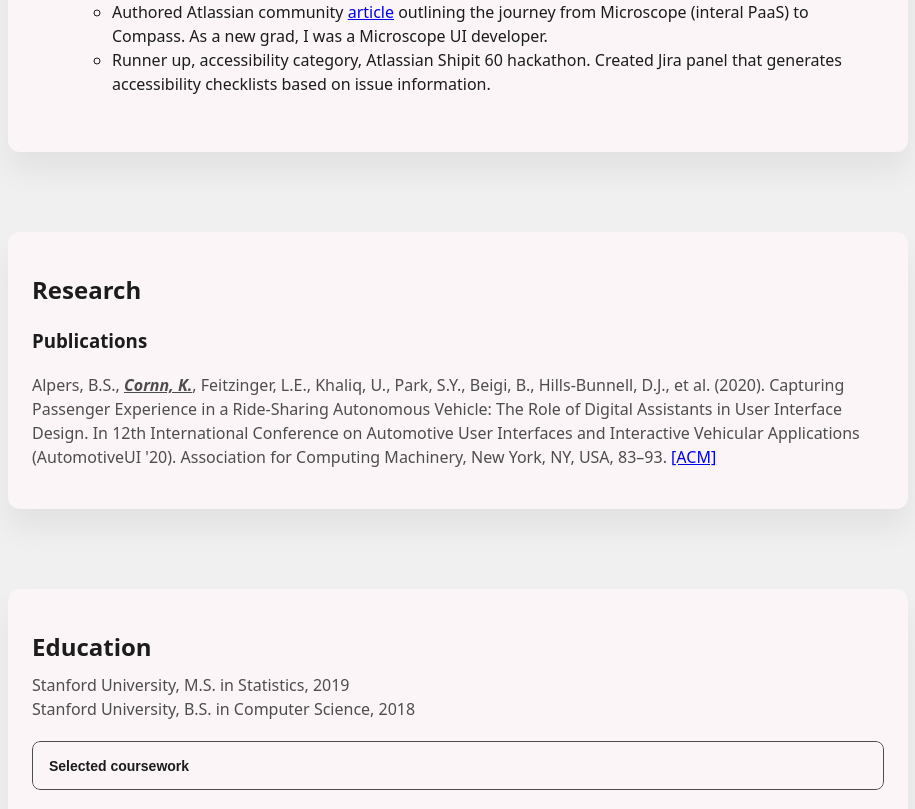
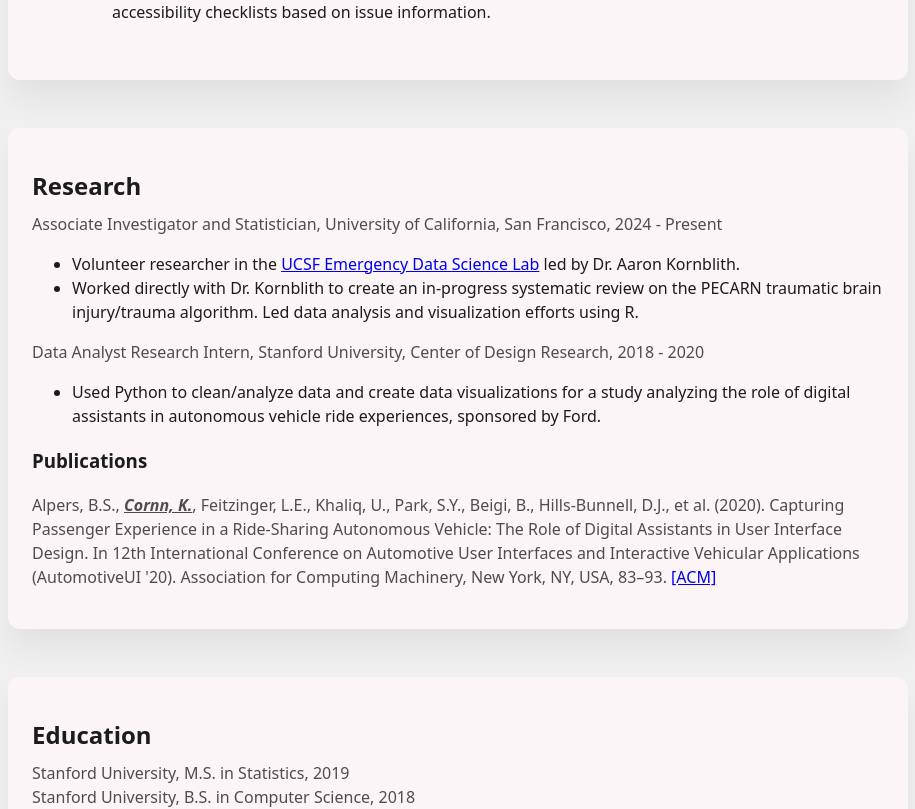
Before and after one commit to kcornn/kcornn.github.io, a React (Vite) app: page / in a window 1280 px wide. Shown: the part 847-1656 px from the top of the page, without its empty margins (182-1097 px from the left). Built offline with nearby package versions, Linux system fonts and the light colour scheme; some icons are missing.

Commit message:
banner on mobile, adding research

```diff
--- a/src/App.css
+++ b/src/App.css
@@ -37,7 +37,7 @@
   width: 100%;
   background: var(--card);
   padding: 40px 24px;
-  margin: 40px auto;
+  margin: 24px auto;
   border-radius: 12px;
   transition:
     background-color 300ms ease,
@@ -59,3 +59,39 @@
   font-weight: 900;
   font-style: italic;
 }
+
+.mobile-banner {
+  display: none;
+}
+
+@media (max-width: 640px) {
+  .mobile-banner {
+    display: flex;
+    align-items: center;
+    justify-content: space-between;
+    gap: 8px;
+    padding: 8px 12px;
+    background: linear-gradient(
+      90deg,
+      rgba(247, 198, 216, 0.14),
+      rgba(100, 108, 255, 0.04)
+    );
+    color: var(--text);
+    border-radius: 8px;
+    width: 80%;
+    margin: 12px 0;
+  }
+
+  .mobile-banner p {
+    margin: 0;
+    font-size: 14px;
+    color: var(--muted);
+  }
+
+  .mobile-banner-close {
+    background: transparent;
+    border: none;
+    color: var(--text);
+    cursor: pointer;
+  }
+}
--- a/src/App.tsx
+++ b/src/App.tsx
@@ -4,6 +4,7 @@
 import { Accordion } from "./components";
 import { ReactTyped } from "react-typed";
 import styled from "@emotion/styled";
+import CloseIcon from "@mui/icons-material/Close";
 import DarkModeIcon from "@mui/icons-material/DarkMode";
 import LightModeIcon from "@mui/icons-material/LightMode";
 import GitHubIcon from "@mui/icons-material/GitHub";
@@ -64,6 +65,23 @@
 function App() {
   const [theme, setTheme] = useState<Theme>(() => getTheme());
 
+  /* MOBILE BANNER */
+  const [showMobileBanner, setShowMobileBanner] = useState<boolean>(() => {
+    if (typeof window === "undefined") return false;
+    try {
+      const dismissed = localStorage.getItem("hideMobileBanner");
+      return dismissed === "true" ? false : window.innerWidth <= 640;
+    } catch {
+      return false;
+    }
+  });
+
+  const dismissMobileBanner = () => {
+    localStorage.setItem("hideMobileBanner", "true"); // can only set strings
+    setShowMobileBanner(false);
+  };
+
+  /* THEME TOGGLING */
   useEffect(() => {
     if (theme === "dark") {
       document.body.classList.add("dark");
@@ -116,9 +134,20 @@
 
       <h1>Kali Cornn</h1>
       <ReactTyped strings={["frontend software engineer"]} typeSpeed={40} />
-      <div>
-        <p>hello world! portfolio in progress</p>
-      </div>
+      {showMobileBanner && (
+        <div className="mobile-banner" role="region" aria-live="polite">
+          <p>
+            For best viewing experience, please view this website on desktop!
+          </p>
+          <button
+            className="mobile-banner-close"
+            onClick={dismissMobileBanner}
+            aria-label="Dismiss mobile banner"
+          >
+            <CloseIcon />
+          </button>
+        </div>
+      )}
 
       <motion.section
         id="experience"
@@ -224,6 +253,35 @@
         transition={{ duration: 0.6, delay: 0.08 }}
       >
         <h2>Research</h2>
+        <p>
+          Associate Investigator and Statistician, University of California, San
+          Francisco, 2024 - Present
+        </p>
+        <ul>
+          <li>
+            Volunteer researcher in the{" "}
+            <a href="https://kornblithdatalab.ucsf.edu/" target="_blank">
+              UCSF Emergency Data Science Lab
+            </a>{" "}
+            led by Dr. Aaron Kornblith.
+          </li>
+          <li>
+            Worked directly with Dr. Kornblith to create an in-progress
+            systematic review on the PECARN traumatic brain injury/trauma
+            algorithm. Led data analysis and visualization efforts using R.
+          </li>
+        </ul>
+        <p>
+          Data Analyst Research Intern, Stanford University, Center of Design
+          Research, 2018 - 2020
+        </p>
+        <ul>
+          <li>
+            Used Python to clean/analyze data and create data visualizations for
+            a study analyzing the role of digital assistants in autonomous
+            vehicle ride experiences, sponsored by Ford.
+          </li>
+        </ul>
         <h3>Publications</h3>
         <p>
           Alpers, B.S., <span className="author-emphasis">Cornn, K.</span>,
```
